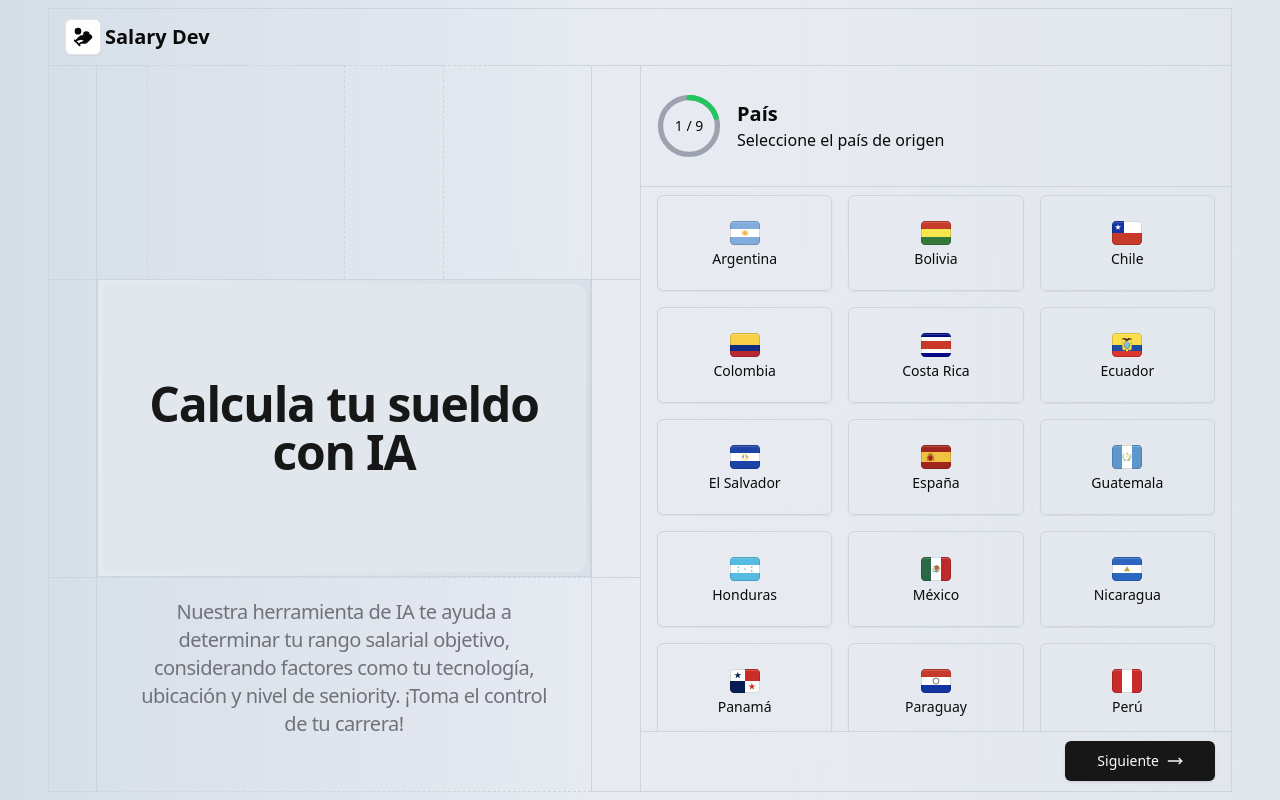
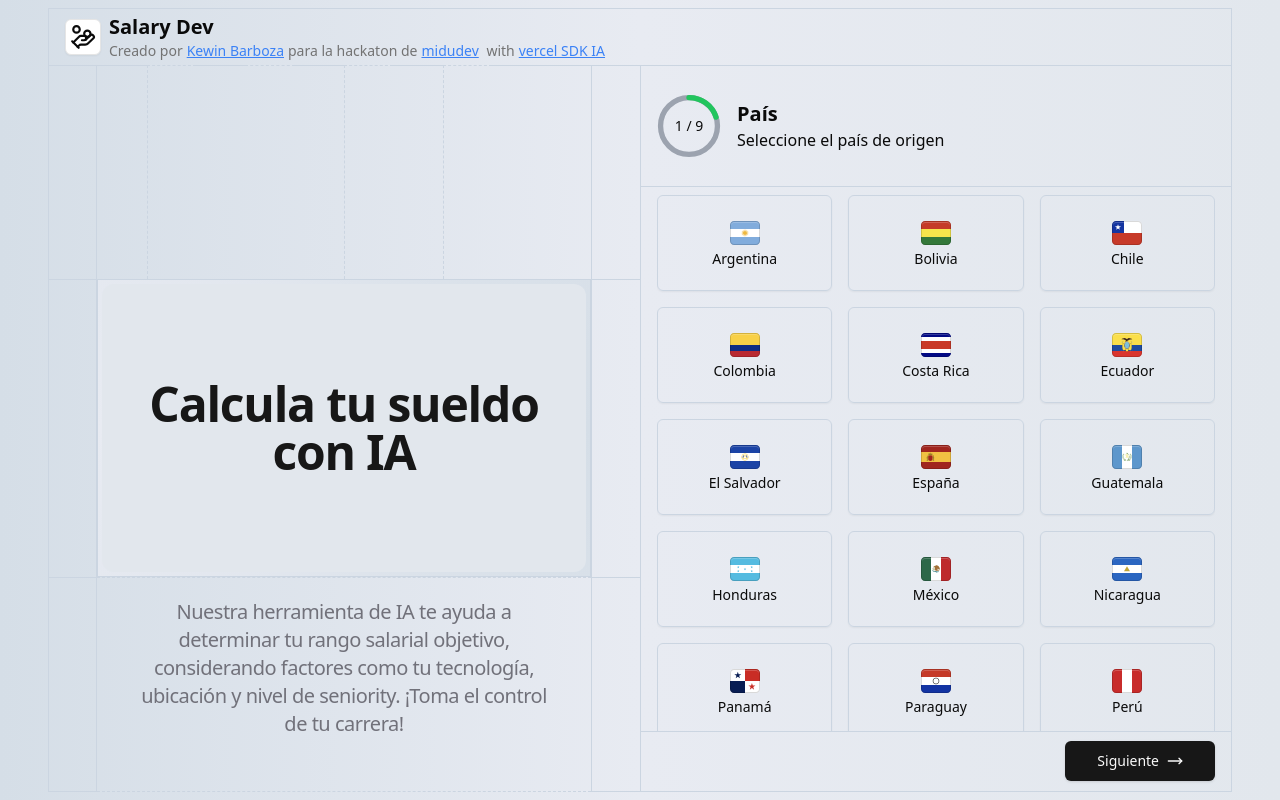
Before and after one commit to KewinBarboza/sueldos-dev-ia, a Next.js app: page / in a window 1280 px wide. Built offline with nearby package versions, Linux system fonts and the light colour scheme.

Commit message:
update navbar

```diff
--- a/src/components/Navbar.tsx
+++ b/src/components/Navbar.tsx
@@ -5,11 +5,22 @@ import { ButtonReset } from './ButtonReset'
 
 export function Navbar() {
   return (
-    <header className="flex w-full h-[57px] py-2 items-center border-slate-300 border-r border-l border-t gap-1 bg-transparent px-4">
-      <Button variant="outline" size="icon" aria-label="Home">
-        <HandCoins className="size-5 fill-foreground" />
-      </Button>
-      <h1 className="text-xl font-semibold">Salary Dev</h1>
+    <header className="md:flex w-full h-[65px] items-center border-slate-300 border-r border-l border-t gap-1 bg-transparent px-4">
+      <div className='flex items-center gap-x-2'>
+        <Button variant="outline" size="icon" className='p-1' aria-label="Home">
+          <HandCoins className="size-16" />
+        </Button>
+        <div>
+          <h1 className="text-xl font-semibold">Salary Dev</h1>
+          <div className='gap-x-2 text-sm text-neutral-500 text-pretty'>
+            Creado por
+            <a className='text-blue-500 underline hover:text-blue-700 mx-1' href="http://kewinbarboza.com" target="_blank" rel="noopener noreferrer">Kewin Barboza</a>
+            para la hackaton de
+            <a className='text-blue-500 underline hover:text-blue-700 mx-1' href="http://midu.dev" target="_blank" rel="noopener noreferrer">midudev</a> with
+            <a className='text-blue-500 underline hover:text-blue-700 mx-1' href="https://sdk.vercel.ai" target="_blank" rel="noopener noreferrer">vercel SDK IA</a>
+          </div>
+        </div>
+      </div>
 
       <ButtonReset />
     </header>
```
